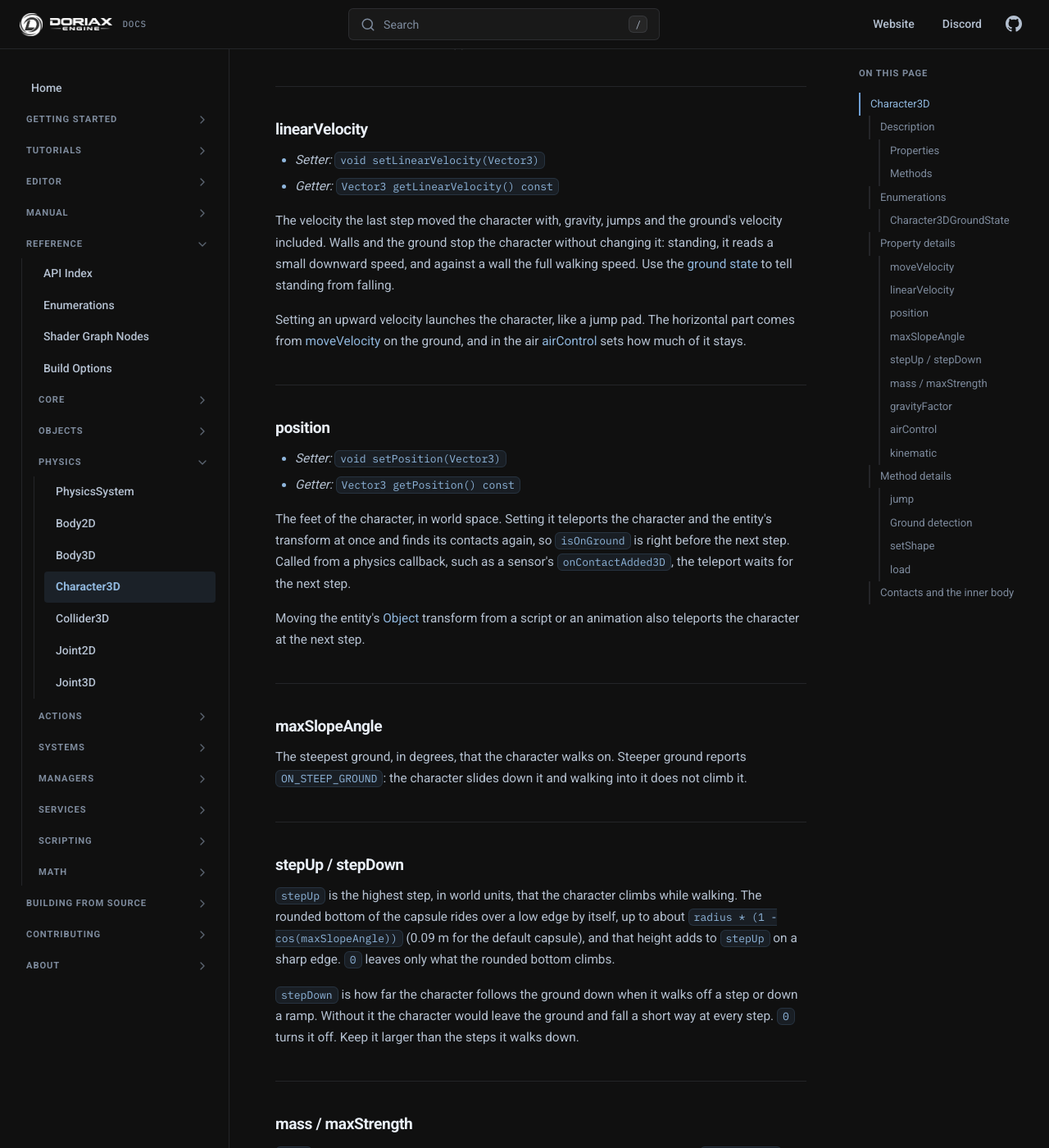
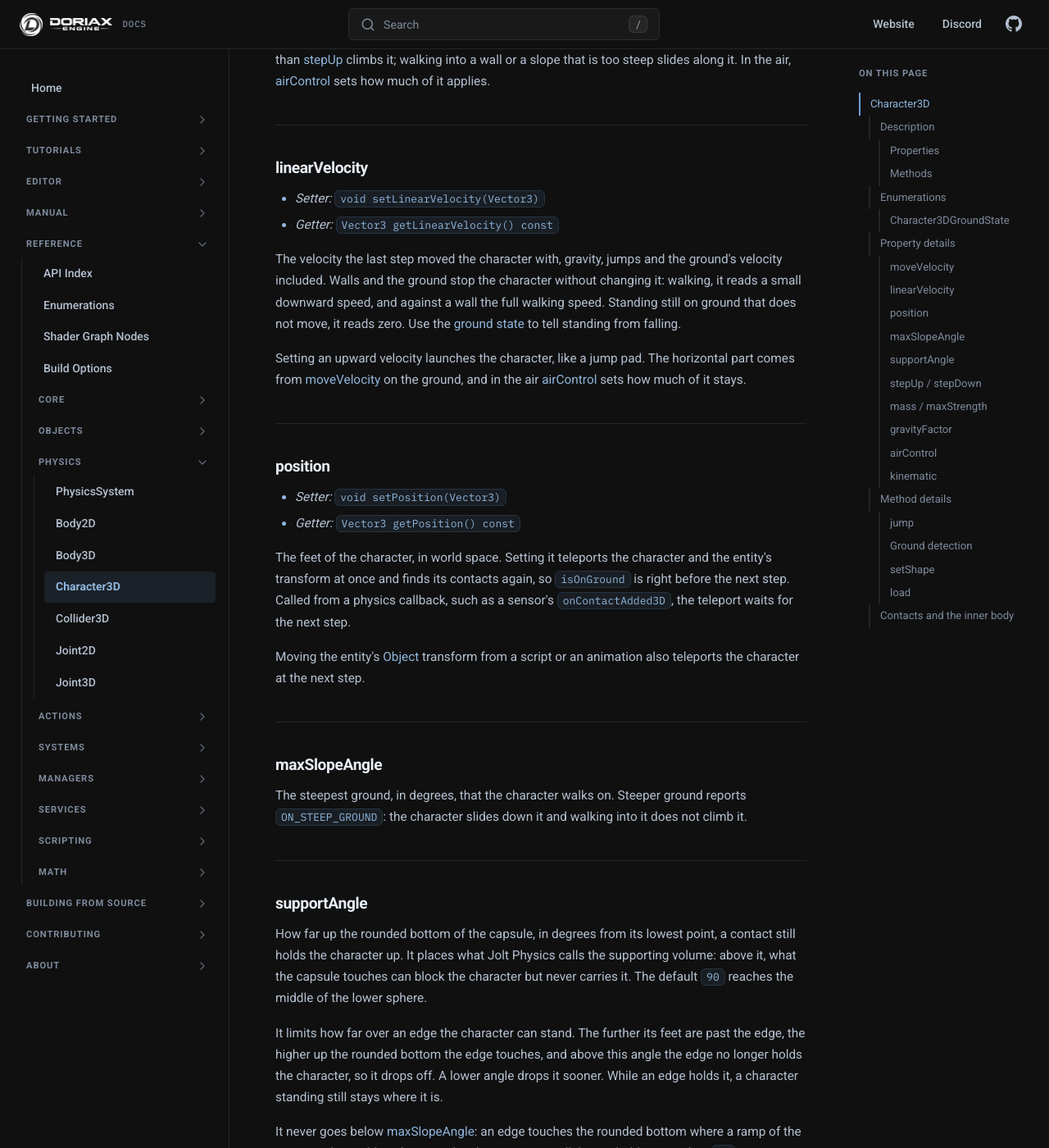
Before and after one commit to doriaxengine/doriax-docs, an MkDocs documentation site: the page built from docs/reference/classes/character3d.md, in a window 1280 px wide and 1400 px high, scrolled down 3232 px. Shown: the whole window at 82% size. Built offline with MkDocs 1.6.1, drawn with Linux system fonts in a browser that asks for light colours; comment, search, counter and statistics services are not loaded; some of the changed text lies outside the part shown.

Commit message:
Character Support Angle and zero velocity when standing still

```diff
--- a/docs/reference/classes/character3d.md
+++ b/docs/reference/classes/character3d.md
@@ -57,6 +57,7 @@ rotation stays where scripts put it.
 | Vector3 | [linearVelocity](#linearvelocity) | `(0,0,0)` | C++ \| Lua |
 | Vector3 | [position](#position) | — | C++ \| Lua |
 | float | [maxSlopeAngle](#maxslopeangle) | `45` | C++ \| Lua |
+| float | [supportAngle](#supportangle) | `90` | C++ \| Lua |
 | float | [stepUp](#stepup-stepdown) | `0.4` | C++ \| Lua |
 | float | [stepDown](#stepup-stepdown) | `0.5` | C++ \| Lua |
 | float | [mass](#mass-maxstrength) | `70` | C++ \| Lua |
@@ -124,9 +125,10 @@ it; walking into a wall or a slope that is too steep slides along it. In the air
 * *Getter:* `Vector3 getLinearVelocity() const`
 
 The velocity the last step moved the character with, gravity, jumps and the ground's velocity
-included. Walls and the ground stop the character without changing it: standing, it reads a
-small downward speed, and against a wall the full walking speed. Use the
-[ground state](#ground-detection) to tell standing from falling.
+included. Walls and the ground stop the character without changing it: walking, it reads a
+small downward speed, and against a wall the full walking speed. Standing still on ground that
+does not move, it reads zero. Use the [ground state](#ground-detection) to tell standing from
+falling.
 
 Setting an upward velocity launches the character, like a jump pad. The horizontal part comes
 from [moveVelocity](#movevelocity) on the ground, and in the air [airControl](#aircontrol)
@@ -153,6 +155,25 @@ the character at the next step.
 
 The steepest ground, in degrees, that the character walks on. Steeper ground reports
 `ON_STEEP_GROUND`: the character slides down it and walking into it does not climb it.
+
+---
+
+### supportAngle
+
+How far up the rounded bottom of the capsule, in degrees from its lowest point, a contact still
+holds the character up. It places what Jolt Physics calls the supporting volume: above it, what
+the capsule touches can block the character but never carries it. The default `90` reaches the
+middle of the lower sphere.
+
+It limits how far over an edge the character can stand. The further its feet are past the edge,
+the higher up the rounded bottom the edge touches, and above this angle the edge no longer holds
+the character, so it drops off. A lower angle drops it sooner. While an edge holds it, a
+character standing still stays where it is.
+
+It never goes below [maxSlopeAngle](#maxslopeangle): an edge touches the rounded bottom where a
+ramp of the same angle would, and a ramp the character can walk has to hold it up. Below `90`,
+ramps steeper than the angle report `NOT_SUPPORTED` instead of `ON_STEEP_GROUND`, so
+[isSupported](#ground-detection) is false on them. The character slides down both the same way.
 
 ---
 
```
Also changed, not shown: docs/manual/physics.md (+1 -0 lines), docs/reference/classes/character3dcomponent.md (+3 -1 lines).
